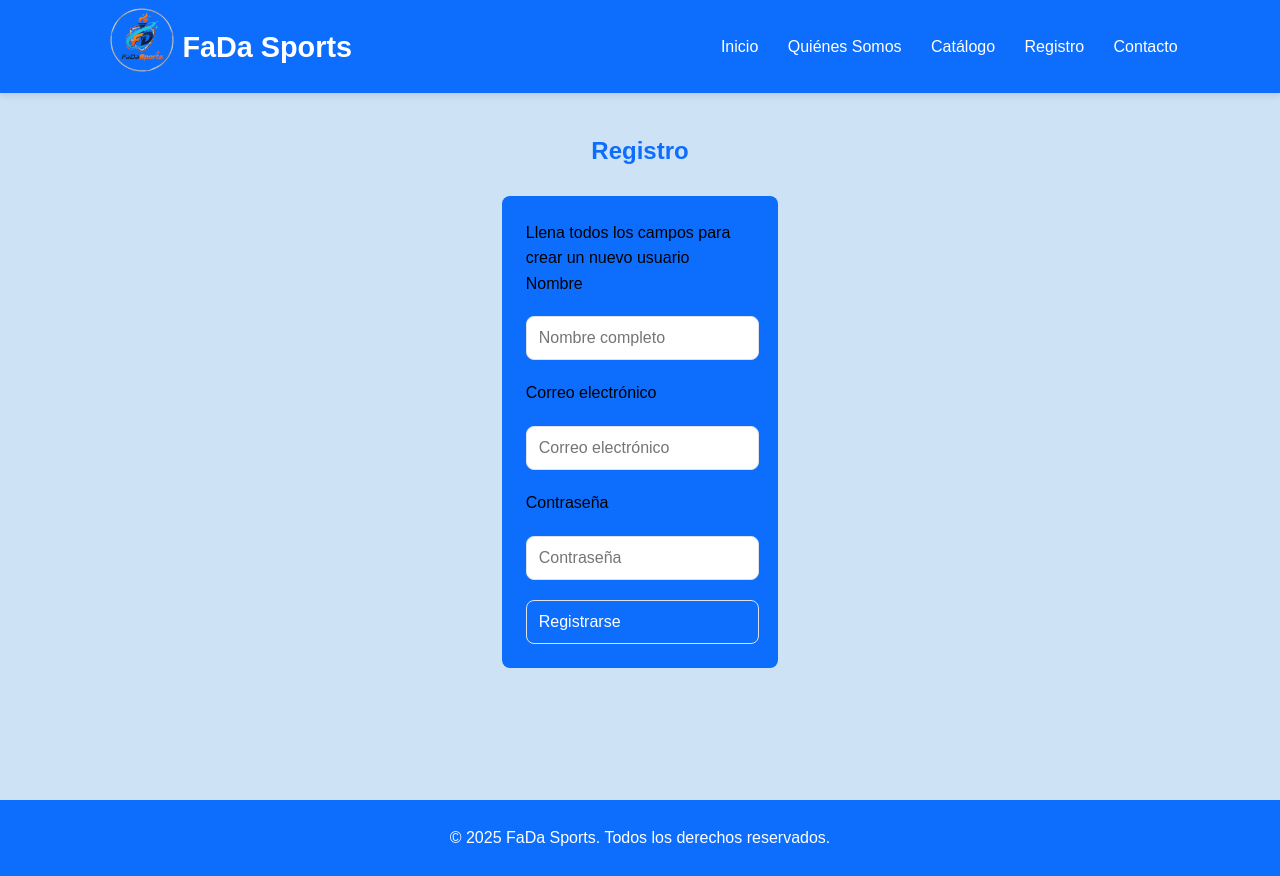
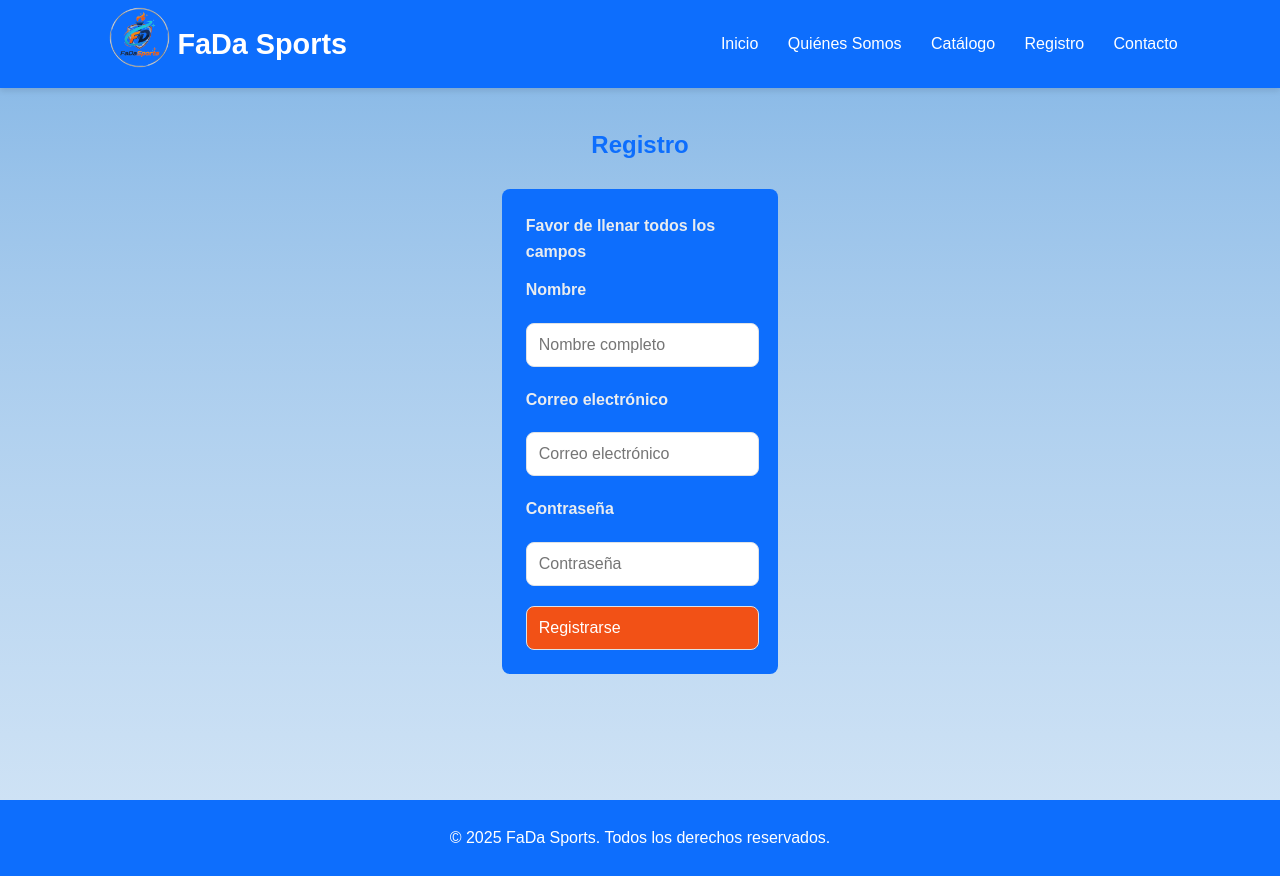
Before and after one commit to DanielGarcia-gif/Proyecto-Unidad1, a PHP site: page /registro.html in a window 1280 px wide. Run offline with PHP 8.4, Linux system fonts and the light colour scheme.

Commit message:
registro y styles modificado

```diff
--- a/registro.html
+++ b/registro.html
@@ -26,7 +26,7 @@
     <h2>Registro</h2>
     <div class="fondo-registro">
         <form>
-            <legend>Llena todos los campos para crear un nuevo usuario</legend>
+            <legend>Favor de llenar todos los campos</legend>
             <div class="form-grid">
                 <label>Nombre</label>
                 <input type="text" placeholder="Nombre completo" required>
--- a/styles.css
+++ b/styles.css
@@ -6,8 +6,11 @@
     --color-texto: #212529;
     --color-borde: #dee2e6;
     --color-btn-hover: #0056b3;
+    --color-naranja : #F25116;
     --fuente-principal: 'Poppins', sans-serif;
     --padding-seccion: 60px 10%;
+    --fondo-pag-principal: #78AFE3;
+    --fondo-pag-secundario:rgb(206, 226, 245);
     --radio-bordes: 8px;
     --gap-general: 20px;
 }
@@ -50,7 +53,7 @@ header .logo {
     align-items: center;
 }
 .logo-img{
-    width: 80px;
+    width: 75px;
     height: auto;
 }
 header .menu a {
@@ -71,7 +74,7 @@ header .menu a:hover {
     min-height: 100vh;
     display: flex;
     flex-direction: column;
-    background-color:rgb(206, 226, 245);
+    background:linear-gradient(var(--fondo-pag-principal),35%, var(--fondo-pag-secundario));;
     justify-content: center;
     scroll-margin-top: 70px; /* Para compensar header fijo */
 }
@@ -210,6 +213,16 @@ header .menu a:hover {
     outline: none;
 }
 
+.registro input[type="submit"] {
+    background-color: var(--color-naranja);
+}
+.registro label, legend{
+    color: var(--color-secundario);
+    font-weight: bold;
+}
+.registro legend{
+    margin-bottom: .8rem;
+}
 /* Contacto */
 .contacto h2 {
     color: var(--color-principal);
```
